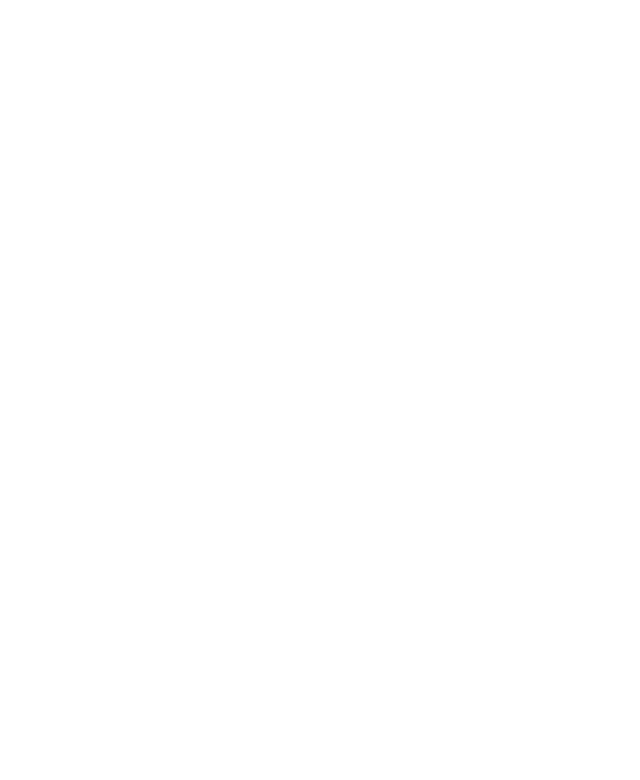
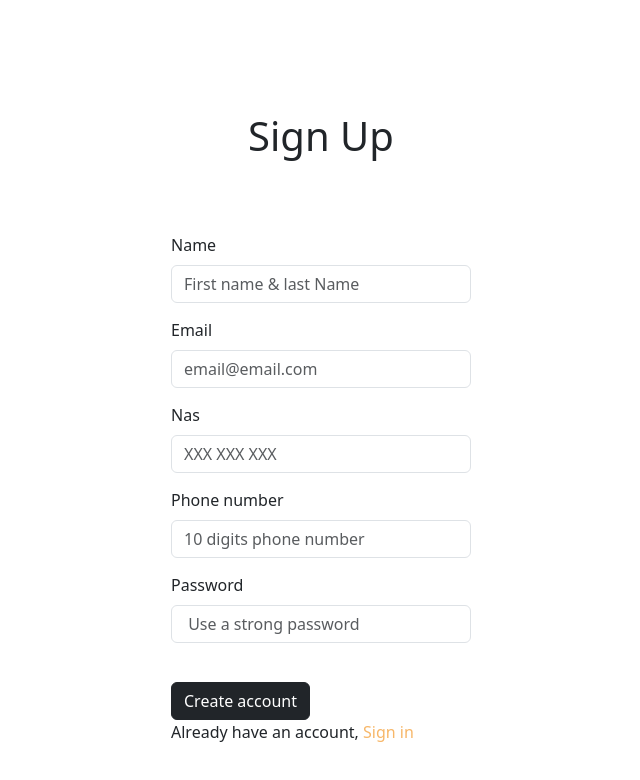
Before and after one commit to TonyWaffo/e-Hotel, a React (Create React App) app: page /signup in a window 1280 px wide. Before the commit this address had no page. Shown: the top 780 px of the page, without its empty margins (319-959 px from the left). Built offline with nearby package versions, Linux system fonts and the light colour scheme.

Commit message:
sign in/up section added

```diff
--- a/src/App.js
+++ b/src/App.js
@@ -3,14 +3,21 @@ import { useEffect,useState, useRef,createContext } from 'react';
 import './App.css';
 import MainPage from './MainPage';
 import Header from './Header';
-import RoomPage from './RoomPage'
+import RoomPage from './RoomPage';
+import Profile from './Profile';
+import SignIn from './SignIn';
+import SignUp from './SignUp';
 
 
 export const bannerContext=createContext();
+export const profileContext=createContext();
 
 function App() {
   //set is the banner is visible or not
-  const [isBannerVisible,setBannerVisble]=useState(true);
+  const [isBannerVisible,setBannerVisible]=useState(true);
+
+  //decide if we hide or unhide the profile section
+  const[profileSectionVisibility,setProfileSectionVisibility]=useState(false);
 
   //hold a reference to the banner component
   const bannerRef=useRef(null);
@@ -22,8 +29,9 @@ function App() {
       if(bannerRef.current){
         //take the bounding rectangle of the banner component
         const bannerRect=bannerRef.current.getBoundingClientRect();
-        setBannerVisble(!(bannerRect.bottom -70<=0 ))
-
+        setBannerVisible(!(bannerRect.bottom -70<=0 ))
+      }else{
+        setBannerVisible(true);
       }
     }
     //triggers, when user scrolls
@@ -34,14 +42,22 @@ function App() {
   },[])
 
 
+
+
   return (
     <Router>
       <div className="App">
-        <Header isTransparent={isBannerVisible} />
+        <Header isTransparent={isBannerVisible} setProfileSectionVisibility={setProfileSectionVisibility}/>
+        <profileContext.Provider value={setProfileSectionVisibility}>
+          <Profile visibility={profileSectionVisibility} setProfileSectionVisibility={setProfileSectionVisibility}/>
+        </profileContext.Provider>
+
         <bannerContext.Provider value={bannerRef}>
           <Routes>
             <Route path="/" Component={MainPage}/>
             <Route path="/rooms" Component={RoomPage}/>
+            <Route path="/signin" Component={SignIn}/>
+            <Route path="/signup" Component={SignUp}/>
           </Routes>
         </bannerContext.Provider>
 
--- a/src/Banner.css
+++ b/src/Banner.css
@@ -2,7 +2,6 @@
     margin-bottom: 40px;
     position: relative;
     margin-top:-70px;
-    z-index:0
 }
 .carousel img{
     max-height: 500px;
--- a/src/Header.css
+++ b/src/Header.css
@@ -3,12 +3,12 @@
     position: sticky;
     top:0;
     width: 100%;
-    z-index: 1000;
+    z-index: 100;
 }
 .header-opaque{
     background-color: rgb(25, 86, 130);
     position: sticky;
     top:0;
     width: 100%;
-    z-index: 1000;
+    z-index: 100;
 }
--- a/src/Header.js
+++ b/src/Header.js
@@ -6,7 +6,7 @@ import { CgProfile } from "react-icons/cg";
 import "./Header.css";
 
 
-const Header=({isTransparent})=>{
+const Header=({isTransparent,setProfileSectionVisibility})=>{
     return(
         <section className={isTransparent==true ? "header-transparent":"header-opaque"}>
             <Navbar  className="nav-bar " bg="" data-bs-theme="dark">
@@ -14,7 +14,7 @@ const Header=({isTransparent})=>{
                     <Navbar.Brand as={Link} to ="/">e-Hotel</Navbar.Brand>
                     <Nav className="nav-menu">
                         {/*<Nav.Link as={Link} to ="/rooms">Rooms</Nav.Link>*/}
-                        <Nav.Link as={Link} to ="/">Sign in <CgProfile size={30} color="white"/></Nav.Link>
+                        <Nav.Link onClick={()=>setProfileSectionVisibility(true)}>Sign in <CgProfile size={30} color="white"/></Nav.Link>
                     </Nav>
                 </Container>
             </Navbar>
--- a/src/MainPageEmployee.js
+++ b/src/MainPageEmployee.js
@@ -106,6 +106,11 @@ function MainPageEmployee({role}) {
 
         <Form >
           <div className='form-row'>
+            <Form.Group className="form-group" controlId="formBasicLocationForClient">
+              <Form.Label>Location for</Form.Label>
+              <Form.Control type="text" name="clientID" placeholder="#clientID" />
+            </Form.Group>
+
             <Form.Group className="form-group" controlId="formBasicDepartureDate">
               <Form.Label>Arrival date</Form.Label>
               <Form.Control type="date" name="arrivalDate" placeholder="Enter full name" />
--- /dev/null
+++ b/src/Profile.js
@@ -0,0 +1,36 @@
+import { useState } from 'react';
+import "./ProfilePage.css";
+import SignIn from './SignIn';
+import SignUp from './SignUp';
+import { FaWindowClose } from "react-icons/fa";
+
+
+function Profile({visibility,setProfileSectionVisibility}) {
+    const[signInSection,showSignInSection]=useState(true);
+
+
+    const handleLogin = () => {
+      console.log("logged in");
+    }
+
+    return (
+      <>
+            <div className={(visibility === true) ? 'profile-section visible' : 'profile-section hidden'}>
+              <div className='icon-container'>
+              <FaWindowClose onClick={() => setProfileSectionVisibility(false)} size={40} style={{cursor:'pointer'}}   />
+              </div>
+
+                {signInSection === true && <div className='profile'>
+                  <SignIn showSignInSection={showSignInSection} />
+                  </div>
+                }
+                {signInSection !== true && <div className='profile'>
+                  <SignUp showSignInSection={showSignInSection}/>
+                  </div>
+                }
+            </div>
+      </>
+    );
+  }
+
+  export default Profile;
--- /dev/null
+++ b/src/ProfilePage.css
@@ -0,0 +1,50 @@
+.profile-section{
+    width:500px;
+    height: 100%;
+    position: fixed;
+    border: 0px solid black;
+    background-image: url("/public/images/sideNav.jpeg");
+    background-repeat: no-repeat;
+    background-size: cover;
+    border-radius: 0px 0px 0px 20px;
+    z-index: 200;
+    top:0;
+    right:0;
+    transition: 0.5s;
+    color: white;
+}
+.profile-section.visible{
+    transform: translateX(0);
+}
+
+.profile-section.hidden{
+    transform: translateX(100%);
+}
+.icon-container{
+    display: flex;
+}
+.profile{
+    width:100%;
+    padding-top: 0px;
+    display: flex;
+    flex-direction: column;
+    border: 0px solid black;
+    align-items: center;
+    justify-content: center;
+}
+.profile Form{
+    width: 300px;
+    border: 0px solid black;
+
+}
+.profile .form-group{
+    width: 100%;
+    border: 0px solid black;
+}
+.profile a{
+    color:rgb(247, 183, 105);
+    text-decoration: none;
+}
+.profile a:hover{
+    color:rgb(236, 154, 55);
+}
--- /dev/null
+++ b/src/SignIn.js
@@ -0,0 +1,53 @@
+import './App.css';
+import { useContext, useState } from 'react';
+import './ProfilePage.css';
+import Form from 'react-bootstrap/Form';
+import Button from 'react-bootstrap/Button';
+import { CgProfile } from "react-icons/cg";
+import { Link } from 'react-router-dom';
+import { profileContext } from './App';
+
+
+
+function SignIn({showSignInSection}) {
+  const setProfileSectionVisibility=useContext(profileContext);
+
+  const handleLogin = () => {
+    setProfileSectionVisibility(false);
+  }
+
+
+  return (
+    <>
+
+      <div className='profile'>
+        <div className='container title'>
+        <CgProfile size={50} color="white"/>
+          <h1>Sign in</h1>
+        </div>
+        <div>
+          <Form className='authentication-form' >
+            <Form.Group className="form-group" controlId="formBasicEmail">
+              <Form.Label>Email</Form.Label>
+              <Form.Control type="email" name="email" placeholder="email@email.com" />
+            </Form.Group>
+
+
+            <Form.Group className="form-group" controlId="formBasicPassword">
+              <Form.Label>Password</Form.Label>
+              <Form.Control type="password" name="password" placeholder="email@email.com" />
+            </Form.Group>
+
+            <Button variant="dark" className="btn mt-4" type="button" name="login" onClick={handleLogin}>
+              Login
+            </Button>
+            <span>Don't have an account, <Link onClick={()=>showSignInSection(false)}>Create one</Link></span>
+
+          </Form>
+        </div>
+      </div>
+    </>
+  );
+}
+
+export default SignIn;
--- /dev/null
+++ b/src/SignUp.js
@@ -0,0 +1,68 @@
+import './App.css';
+import { useContext,useState } from 'react';
+import './ProfilePage.css';
+import { CgProfile } from "react-icons/cg";
+import Form from 'react-bootstrap/Form';
+import Button from 'react-bootstrap/Button';
+import { Link } from 'react-router-dom';
+import { profileContext } from './App';
+
+
+
+function SignUp({showSignInSection}) {
+
+  const setProfileSectionVisibility=useContext(profileContext);
+
+  const handleRegistration = () => {
+    setProfileSectionVisibility(false);
+  }
+
+  return (
+    <>
+      <div className='profile'>
+        <div className='container intro'>
+        <CgProfile size={50} color="white"/>
+          <h1>Sign Up</h1>
+        </div>
+        <div>
+          <Form className='authentication-form'>
+            <Form.Group className="form-group" controlId="formBasicName">
+              <Form.Label>Name</Form.Label>
+              <Form.Control type="text" name="name" placeholder="First name & last Name" />
+            </Form.Group>
+
+            <Form.Group className="form-group" controlId="formBasicEmail">
+              <Form.Label>Email</Form.Label>
+              <Form.Control type="email" name="email" placeholder="email@email.com" />
+            </Form.Group>
+
+
+            <Form.Group className="form-group" controlId="formBasicNas">
+              <Form.Label>Nas</Form.Label>
+              <Form.Control type="text" name="nas" placeholder="XXX XXX XXX" />
+            </Form.Group>
+
+            <Form.Group className="form-group" controlId="formBasicPhone">
+              <Form.Label>Phone number</Form.Label>
+              <Form.Control type="number" name="phone" placeholder="10 digits phone number" />
+            </Form.Group>
+
+
+            <Form.Group className="form-group" controlId="formBasicPassword">
+              <Form.Label>Password</Form.Label>
+              <Form.Control type="password" name="password" placeholder=" Use a strong password" />
+            </Form.Group>
+
+            <Button variant="dark" className="btn mt-4" type="button" name="login" onClick={handleRegistration}>
+              Create account
+            </Button>
+            <span >Already have an account, <Link onClick={()=>showSignInSection(true)} >Sign in</Link></span>
+
+          </Form>
+        </div>
+      </div>
+    </>
+  );
+}
+
+export default SignUp;
```
Also changed, not shown: public/images/sideNav.jpeg (added).
